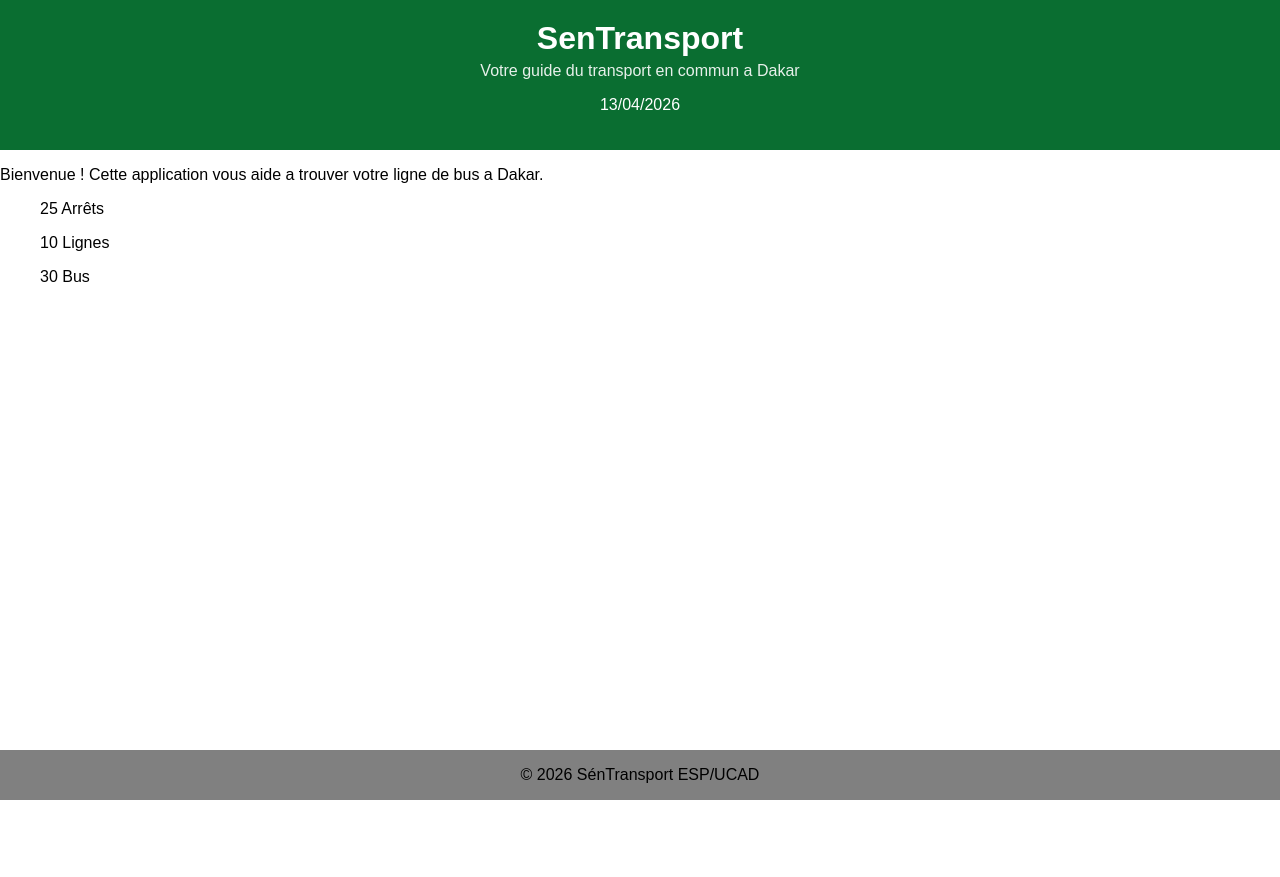
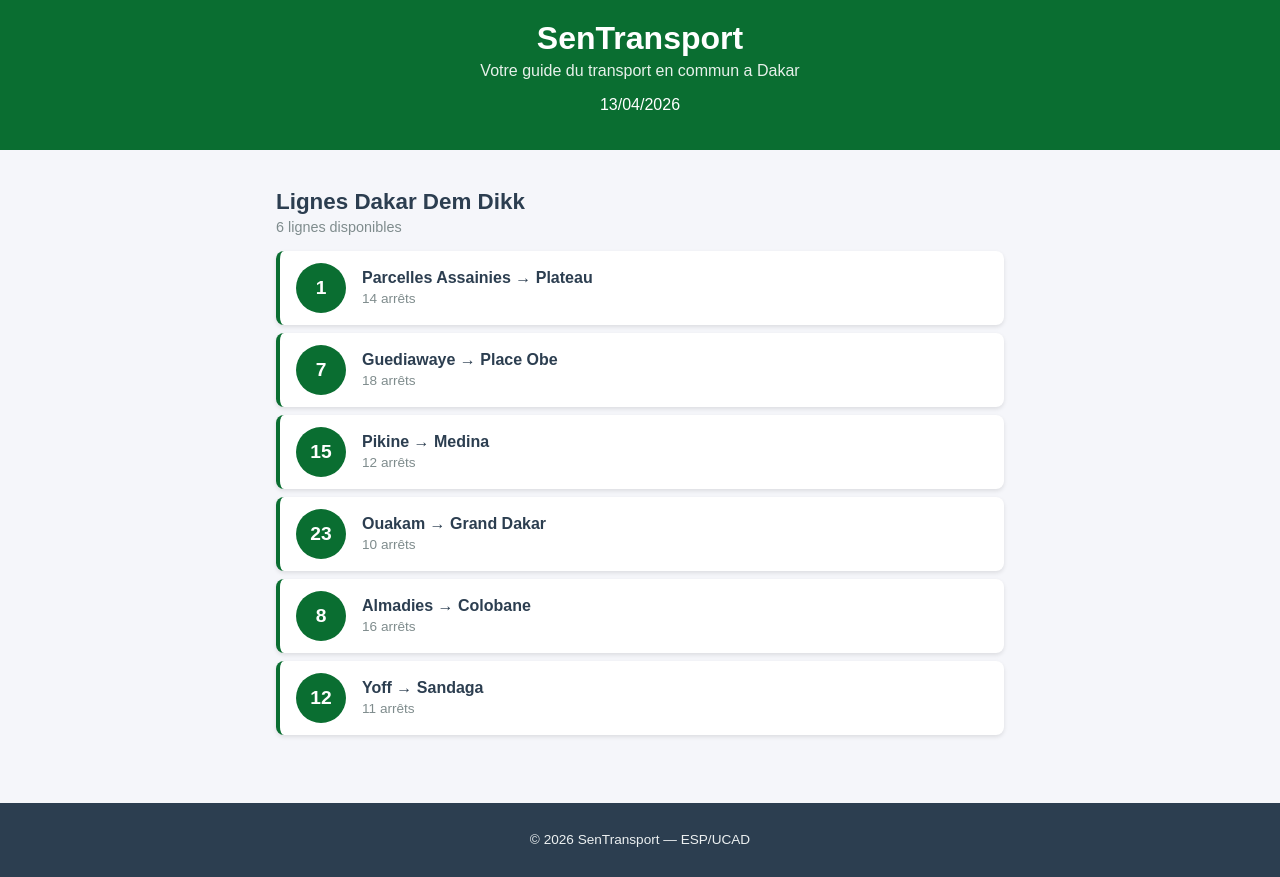
Before and after one commit to br1mald/sentransport, a React (Create React App) app: page / in a window 1280 px wide. Before the commit the page ends 800 px from the top, so only its background shows below. Built offline with nearby package versions, Linux system fonts and the light colour scheme.

Commit message:
Lab 2 : composants statiques LigneBus et ListeLignes

```diff
--- a/src/App.css
+++ b/src/App.css
@@ -1,9 +1,22 @@
 .App {
     font-family: Arial, sans-serif;
     min-height: 100vh;
+    background-color: #f5f6fa;
+    display: flex;
+    flex-direction: column;
 }
+
 .contenu {
     padding: 20px;
     max-width: 800px;
     margin: 0 auto;
+    width: 100%;
+    box-sizing: border-box;
+    flex: 1;
 }
+
+@media (max-width: 600px) {
+    .contenu {
+        padding: 12px;
+    }
+}
--- a/src/App.js
+++ b/src/App.js
@@ -1,28 +1,45 @@
 import "./App.css";
 import Header from "./Header";
+import ListeLignes from "./ListeLignes";
 import Footer from "./Footer";
-import {
-  StatistiquesArrets,
-  StatistiquesBus,
-  StatistiquesLignes,
-} from "./Statistiques";
+
 function App() {
+  const lignes = [
+    {
+      id: 1,
+      numero: "1",
+      depart: "Parcelles Assainies",
+      arrivee: "Plateau",
+      arrets: 14,
+    },
+    {
+      id: 2,
+      numero: "7",
+      depart: "Guediawaye",
+      arrivee: "Place Obe",
+      arrets: 18,
+    },
+    { id: 3, numero: "15", depart: "Pikine", arrivee: "Medina", arrets: 12 },
+    {
+      id: 4,
+      numero: "23",
+      depart: "Ouakam",
+      arrivee: "Grand Dakar",
+      arrets: 10,
+    },
+    { id: 5, numero: "8", depart: "Almadies", arrivee: "Colobane", arrets: 16 },
+    { id: 6, numero: "12", depart: "Yoff", arrivee: "Sandaga", arrets: 11 },
+  ];
+
   return (
     <div className="App">
       <Header />
-      <main className="Contenu">
-        <p>
-          Bienvenue ! Cette application vous aide a trouver votre ligne de bus a
-          Dakar.
-        </p>
+      <main className="contenu">
+        <ListeLignes lignes={lignes} />
       </main>
-      <div className="Statistiques">
-        <StatistiquesArrets />
-        <StatistiquesLignes />
-        <StatistiquesBus />
-      </div>
       <Footer />
     </div>
   );
 }
+
 export default App;
--- a/src/Footer.css
+++ b/src/Footer.css
@@ -1,9 +1,8 @@
 .footer {
-    display: flex;
-    color: black;
-    background-color: gray;
-    position: fixed;
-    bottom: 0;
-    width: 100%;
-    justify-content: center;
+    background-color: #2c3e50;
+    color: #ecf0f1;
+    text-align: center;
+    padding: 16px;
+    margin-top: 40px;
+    font-size: 0.85rem;
 }
--- a/src/Footer.js
+++ b/src/Footer.js
@@ -2,9 +2,9 @@
 
 function Footer() {
   return (
-    <div className="footer">
-      <p>© 2026 SénTransport ESP/UCAD</p>
-    </div>
+    <footer className="footer">
+      <p>&copy; 2026 SenTransport &mdash; ESP/UCAD</p>
+    </footer>
   );
 }
 
--- /dev/null
+++ b/src/LigneBus.css
@@ -0,0 +1,49 @@
+.ligne-bus {
+  display: flex;
+  align-items: center;
+  padding: 12px 16px;
+  margin: 8px 0;
+  background-color: #ffffff;
+  border-radius: 8px;
+  border-left: 4px solid #0a6e31;
+  box-shadow: 0 2px 4px rgba(0, 0, 0, 0.1);
+  cursor: pointer;
+  transition: transform 0.2s, box-shadow 0.2s;
+}
+
+.ligne-bus:hover {
+  transform: translateX(4px);
+  box-shadow: 0 4px 8px rgba(0, 0, 0, 0.15);
+}
+
+.ligne-numero {
+  background-color: #0a6e31;
+  color: white;
+  font-weight: bold;
+  font-size: 1.2rem;
+  width: 50px;
+  height: 50px;
+  border-radius: 50%;
+  display: flex;
+  align-items: center;
+  justify-content: center;
+  margin-right: 16px;
+  flex-shrink: 0;
+}
+
+.ligne-info {
+  display: flex;
+  flex-direction: column;
+}
+
+.ligne-trajet {
+  font-size: 1rem;
+  font-weight: 600;
+  color: #2c3e50;
+}
+
+.ligne-arrets {
+  font-size: 0.85rem;
+  color: #7f8c8d;
+  margin-top: 4px;
+}
--- /dev/null
+++ b/src/LigneBus.js
@@ -0,0 +1,17 @@
+import './LigneBus.css';
+
+function LigneBus({ numero, depart, arrivee, arrets }) {
+  return (
+    <div className="ligne-bus">
+      <div className="ligne-numero">{numero}</div>
+      <div className="ligne-info">
+        <span className="ligne-trajet">
+          {depart} &rarr; {arrivee}
+        </span>
+        <span className="ligne-arrets">{arrets} arrêts</span>
+      </div>
+    </div>
+  );
+}
+
+export default LigneBus;
--- /dev/null
+++ b/src/ListeLignes.css
@@ -0,0 +1,16 @@
+.liste-lignes {
+  padding: 0 16px;
+}
+
+.liste-titre {
+  color: #2c3e50;
+  font-size: 1.4rem;
+  margin-bottom: 4px;
+}
+
+.liste-description {
+  color: #7f8c8d;
+  font-size: 0.9rem;
+  margin-top: 0;
+  margin-bottom: 16px;
+}
--- /dev/null
+++ b/src/ListeLignes.js
@@ -0,0 +1,24 @@
+import LigneBus from './LigneBus';
+import './ListeLignes.css';
+
+function ListeLignes({ lignes }) {
+  return (
+    <div className="liste-lignes">
+      <h2 className="liste-titre">Lignes Dakar Dem Dikk</h2>
+      <p className="liste-description">
+        {lignes.length} lignes disponibles
+      </p>
+      {lignes.map(ligne => (
+        <LigneBus
+          key={ligne.id}
+          numero={ligne.numero}
+          depart={ligne.depart}
+          arrivee={ligne.arrivee}
+          arrets={ligne.arrets}
+        />
+      ))}
+    </div>
+  );
+}
+
+export default ListeLignes;
```
